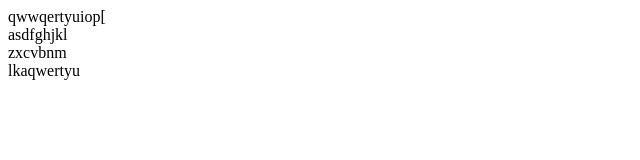
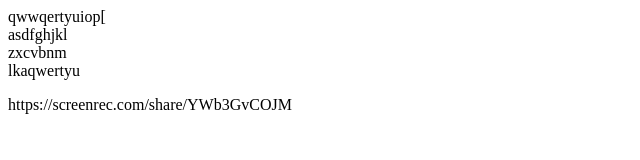
Before and after one commit to ReeseBaldong/223604635-WebDevFinalExam, a plain HTML site: page index.html in a window 1280 px wide. Shown: the whole page, without its empty margins (0-640 px from the left). Drawn offline with Linux system fonts and the light colour scheme; files that its build step writes are made by us from their sources.

Commit message:
linkngvideoforpart2

```diff
--- a/index.html
+++ b/index.html
@@ -11,5 +11,6 @@
     <nav>asdfghjkl</nav>
     <main>zxcvbnm</main>
     <footer>lkaqwertyu</footer>
+    <p>https://screenrec.com/share/YWb3GvCOJM</p>
 </body>
 </html>
```
